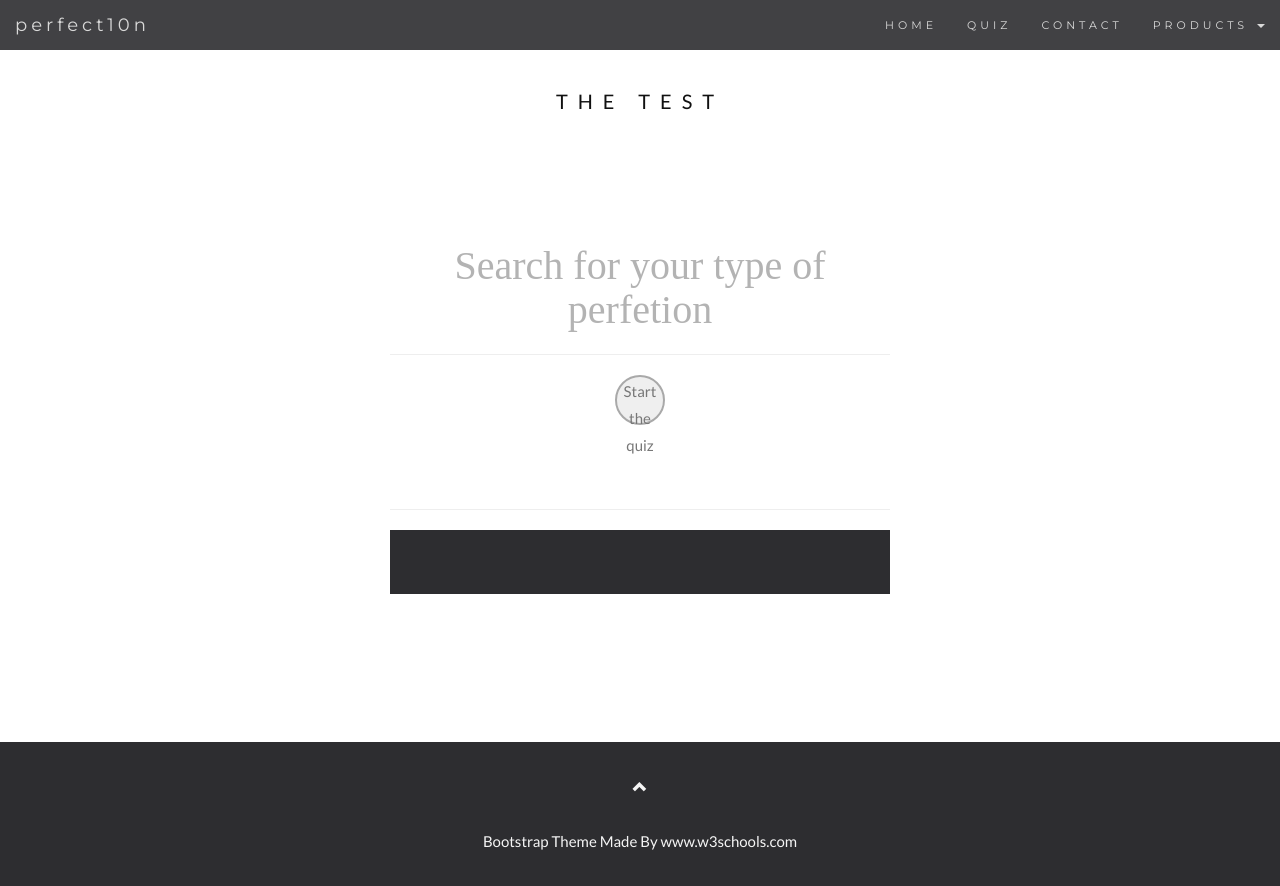
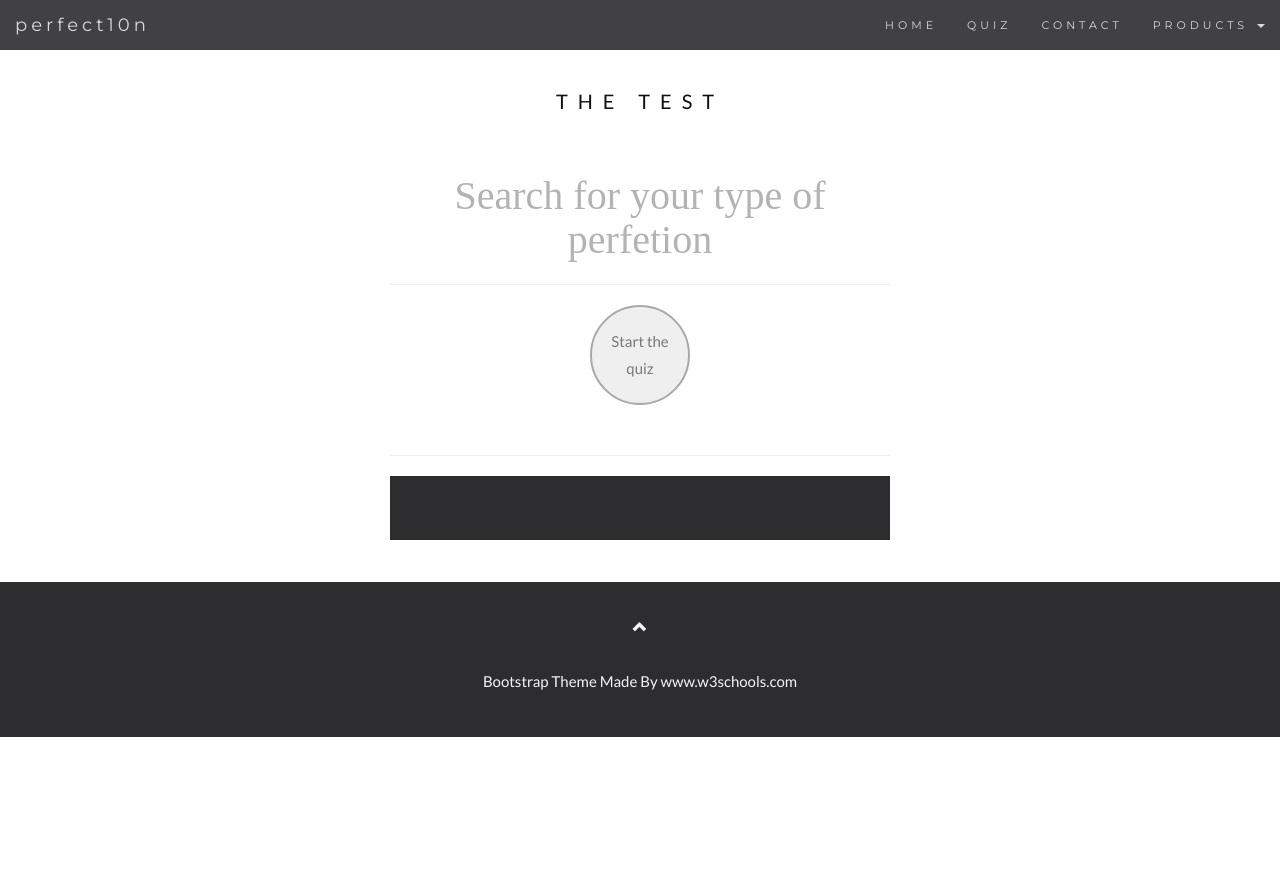
Before and after one commit to sabrinaedi/website-challenge, a plain HTML site: page quiz.html in a window 1280 px wide. After the commit the page ends 800 px from the top, so only its background shows below. Drawn offline with nearby package versions, Linux system fonts and the light colour scheme; some packages are replaced by stand-ins of ours.

Commit message:
added some styling

```diff
--- a/styles.css
+++ b/styles.css
@@ -142,7 +142,7 @@ textarea {
 .grid {
   width: 600px;
   height: 350px;
-  margin: 100px auto;
+  margin: 10px auto;
   /*background-color: #fff;*/
   padding: 10px 50px 50px 50px;
   /*border-radius:50px;*/
@@ -208,10 +208,20 @@ textarea {
 }
 
 #start-button {
-  width: 50px;
-  height: 50px;
+  width: 100px;
+  height: 100px;
   cursor: pointer;
   border: 2px solid #A9A9A9;
-  border-radius: 50px;
+  border-radius: 50%;
 
 }
+
+#start-button:hover {
+  opacity: 0.8;
+  cursor: pointer;
+  color: black;
+}
+
+#start-button:focus {
+  outline: 0;
+}
```
